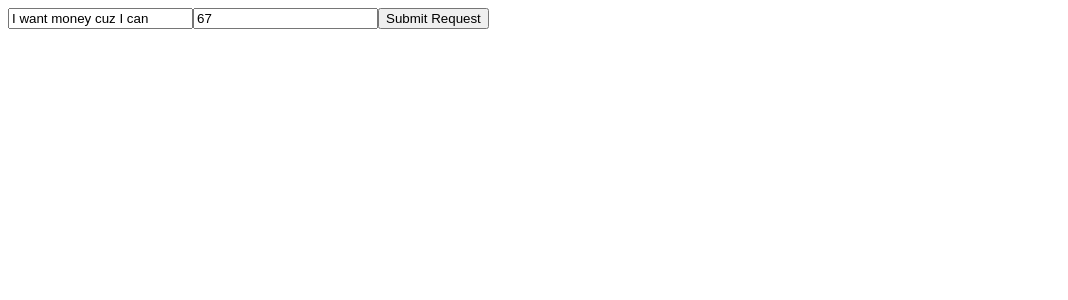
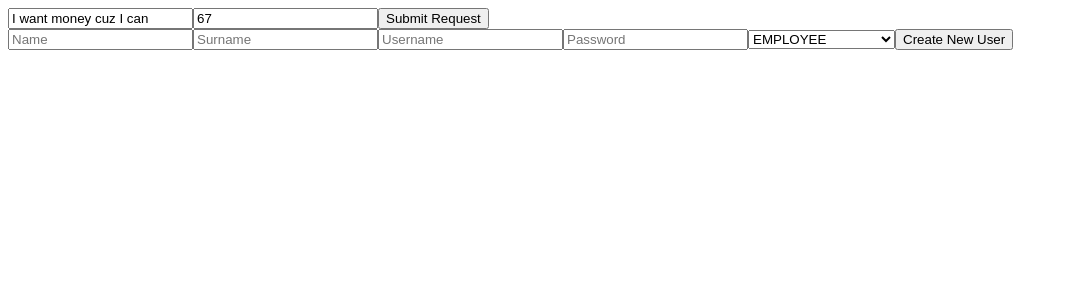
Before and after one commit to SasZombie/BsdProject, a Vue app in the folder frontend/: page /dashboard in a window 1280 px wide. Shown: the top 300 px of the page, without its empty margins (0-1068 px from the left). Built offline with nearby package versions, Linux system fonts and the light colour scheme.

Commit message:
Added User Creation

```diff
--- a/frontend/src/components/DashBoard.vue
+++ b/frontend/src/components/DashBoard.vue
@@ -2,23 +2,47 @@
 
 import { ref } from 'vue'
 import { useRequests } from '../composables/useRequests'
+import { useAuth } from '../composables/useAuth'
+import { useAdmin } from '../composables/useAdmin'
 
 const reason = ref('I want money cuz I can')
 const ammountDollars = ref(67)
 
 const { postExpense, error, loading } = useRequests()
+const { currentUser } = useAuth()
+
+console.log(currentUser.value)
+
+const {name, errorCreation, surname, username, password, selectedRole, roles, addUser} = useAdmin();
 
 </script>
 
 <template>
 
 
-  <form @submit.prevent="postExpense(ammountDollars, reason, '1')">
-    <input v-model="reason" type="text" placeholder="reason"  />
-    <input v-model="ammountDollars" type="text" placeholder="ammount" />
-    <button :disabled="loading" type="submit">Submit Request</button>
-    <p v-if="error">{{ error }}</p>
-  </form>
+    <form @submit.prevent="postExpense(ammountDollars, reason, '1')">
+        <input v-model="reason" type="text" placeholder="reason" />
+        <input v-model="ammountDollars" type="text" placeholder="ammount" />
+        <button :disabled="loading" type="submit">Submit Request</button>
+        <p v-if="error">{{ error }}</p>
+    </form>
+
+
+    <form @submit.prevent="addUser">
+        <input v-model="name" type="text" placeholder="Name" />
+        <input v-model="surname" type="text" placeholder="Surname" />
+        <input v-model="username" type="text" placeholder="Username" />
+        <input v-model="password" type="password" placeholder="Password" />
+
+        <select v-model="selectedRole">
+            <option v-for="role in roles" :key="role" :value="role">
+                {{ role }}
+            </option>
+        </select>
+
+        <button :disabled="loading" type="submit">Create New User</button>
+        <p v-if="errorCreation">{{ errorCreation }}</p>
+    </form>
 
 
 </template>
--- /dev/null
+++ b/frontend/src/composables/useAdmin.ts
@@ -0,0 +1,59 @@
+import { ref } from "vue";
+import type { Role } from "../types";
+
+export const useAdmin = () => {
+  const errorCreation = ref<string | null>(null);
+  const name = ref("");
+  const surname = ref("");
+  const username = ref("");
+  const password = ref("");
+  const selectedRole = ref<Role>("EMPLOYEE");
+
+  const roles: Role[] = [
+    "EMPLOYEE",
+    "ADMIN",
+    "MANAGER",
+    "CEO",
+    "CFO",
+    "BOARD_DIRECTOR",
+    "ACCOUNTANT",
+  ];
+
+  const addUser = async (): Promise<void> => {
+    errorCreation.value = null;
+
+    console.log("start");
+    try {
+      const res = await fetch("/api/v1/users/create", {
+        method: "POST",
+        headers: { "Content-Type": "application/json" },
+
+        body: JSON.stringify({
+          name: name.value,
+          surrname: surname.value,
+          username: username.value,
+          password: password.value,
+          role: selectedRole.value,
+        }),
+      });
+
+      const body = await res.json();
+      console.log(body);
+
+      if (!res.ok) throw new Error("Erorrr");
+    } catch (e: any) {
+      errorCreation.value = e.message;
+    }
+  };
+
+  return {
+    name,
+    errorCreation,
+    surname,
+    username,
+    password,
+    selectedRole,
+    roles,
+    addUser,
+  };
+};
--- a/frontend/src/composables/useAuth.ts
+++ b/frontend/src/composables/useAuth.ts
@@ -1,33 +1,34 @@
 import { ref } from "vue";
 import { useRouter } from "vue-router";
+import type { User } from "../types";
 
-export function useAuth() {
+const currentUser = ref<User | null>(null);
+
+export const useAuth = () => {
   const router = useRouter();
   const error = ref<string | null>(null);
   const loading = ref<boolean>(false);
 
-//AdminUsername 1
+  //AdminUsername 1
   const login = async (username: string, pass: string): Promise<void> => {
-
-
     loading.value = true;
     error.value = null;
 
     try {
-
-        const res = await fetch("/api/v1/auth/login", {
+      const res = await fetch("/api/v1/auth/login", {
         method: "POST",
         headers: { "Content-Type": "application/json" },
         body: JSON.stringify({ username, password: pass }),
       });
 
-      console.log(await res.json())
+      const body = await res.json();
+      console.log(body);
 
       if (!res.ok) throw new Error("Invalid credentials");
 
-      router.push('/dashboard')
+      currentUser.value = body;
 
-
+      router.push("/dashboard");
     } catch (e: any) {
       error.value = e.message;
     } finally {
@@ -35,5 +36,5 @@ export function useAuth() {
     }
   };
 
-  return { login, error, loading };
-}
+  return { login, currentUser, error, loading };
+};
--- a/frontend/src/composables/useRequests.ts
+++ b/frontend/src/composables/useRequests.ts
@@ -1,8 +1,6 @@
 import { ref } from "vue";
-import { useRouter } from "vue-router";
 
 export function useRequests() {
-  const router = useRouter();
   const error = ref<string | null>(null);
   const loading = ref<boolean>(false);
 
@@ -19,7 +17,8 @@ export function useRequests() {
         body: JSON.stringify({ userId: token, ammountDollars: ammountDollars, reason: reason}),
       });
 
-      console.log(await res.json())
+        const body = await res.json()
+        console.log(body)
 
       if (!res.ok) throw new Error("Invalid credentials");
 
```
Also changed, not shown: 2 other files (tests, documents, lock files or other folders).
